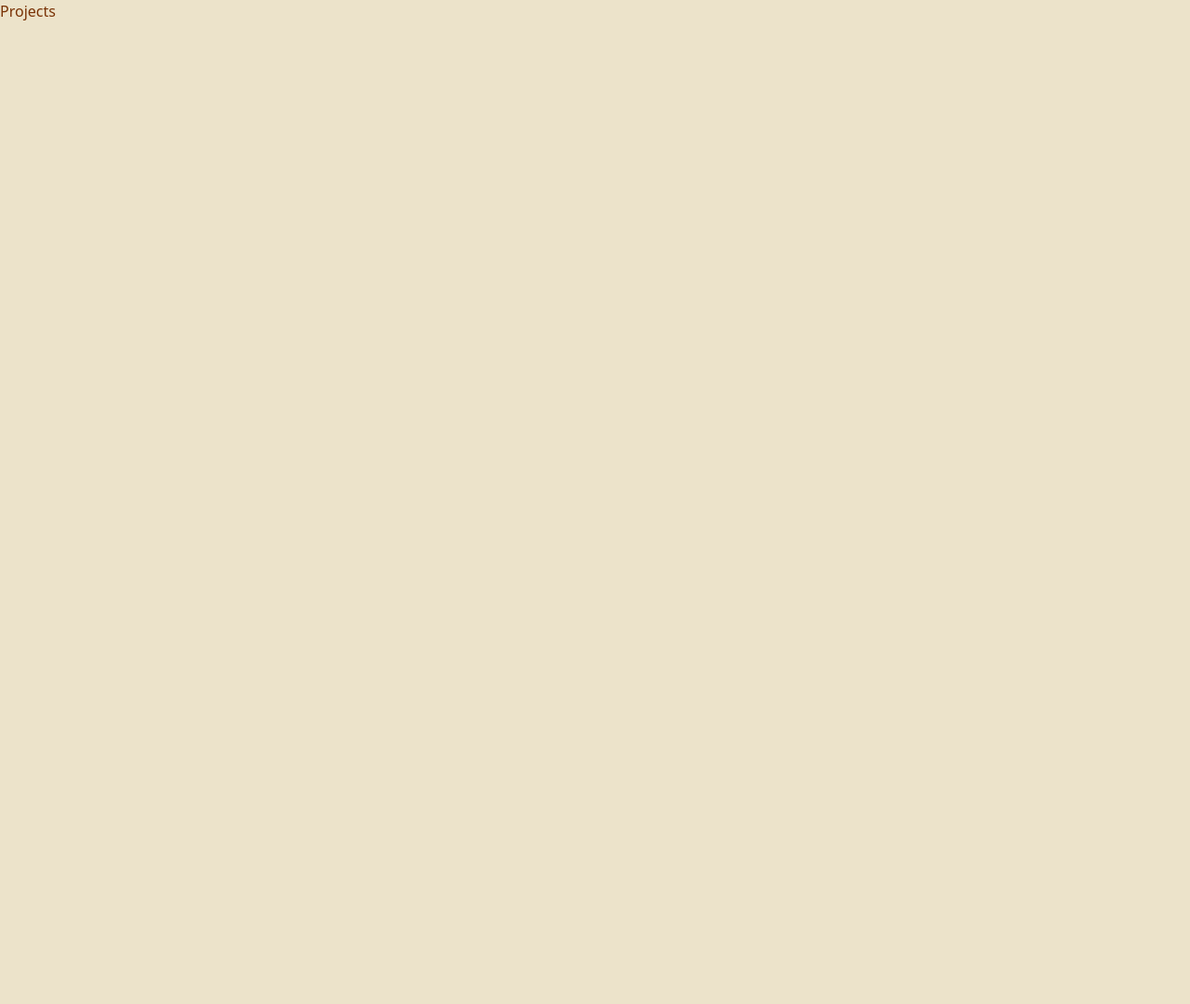
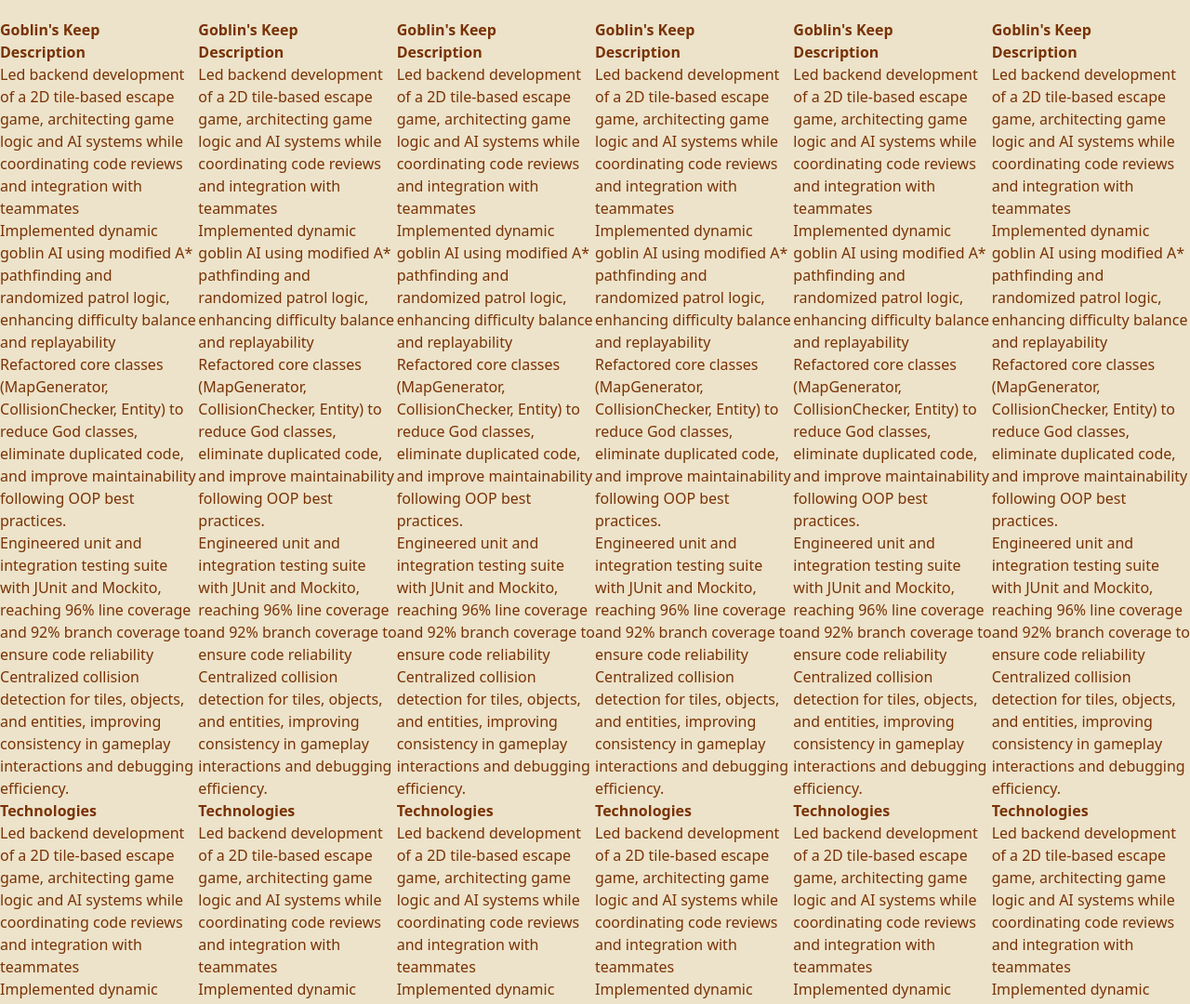
Before and after one commit to maximenewman/portfolio, a Next.js app: page /projects in a window 1280 px wide. Shown: the top 1080 px of the page at 93% size. Before the commit the page ends 800 px from the top, so only its background shows below. Built offline with nearby package versions, Linux system fonts and the light colour scheme.

Commit message:
Initial mapping complete, now moving on to styling data

```diff
--- a/app/projects/data/projects.tsx
+++ b/app/projects/data/projects.tsx
@@ -1,11 +1,131 @@
-interface project {
+export interface project {
     title: string
     description: string[]
     tech: string[]
     link: string
 }
 
-const projects: project[] = [
+export const projects: project[] = [
+    {
+        title: "Goblin's Keep",
+        description: [
+            ` Led backend development of a 2D tile-based escape game,
+            architecting game logic and AI systems
+            while coordinating code reviews and integration with teammates`,
+            ` Implemented dynamic goblin AI using modified A* pathfinding
+            and randomized patrol logic,
+            enhancing difficulty balance and replayability`,
+            `Refactored core classes (MapGenerator, CollisionChecker, Entity) to reduce God classes,
+            eliminate duplicated code, and improve maintainability following OOP best practices.`,
+            `Engineered unit and integration testing suite with JUnit and Mockito,
+            reaching 96% line coverage and 92% branch coverage to ensure code reliability`,
+            `Centralized collision detection for tiles, objects, and entities,
+            improving consistency in gameplay interactions and debugging efficiency.`
+        ],
+        tech: [
+            "Java",
+            "Maven",
+            "JUnit",
+            "Mockito"
+        ],
+        link: "https://github.com/maximenewman/GoblinsKeep"
+    },
+    {
+        title: "Goblin's Keep",
+        description: [
+            ` Led backend development of a 2D tile-based escape game,
+            architecting game logic and AI systems
+            while coordinating code reviews and integration with teammates`,
+            ` Implemented dynamic goblin AI using modified A* pathfinding
+            and randomized patrol logic,
+            enhancing difficulty balance and replayability`,
+            `Refactored core classes (MapGenerator, CollisionChecker, Entity) to reduce God classes,
+            eliminate duplicated code, and improve maintainability following OOP best practices.`,
+            `Engineered unit and integration testing suite with JUnit and Mockito,
+            reaching 96% line coverage and 92% branch coverage to ensure code reliability`,
+            `Centralized collision detection for tiles, objects, and entities,
+            improving consistency in gameplay interactions and debugging efficiency.`
+        ],
+        tech: [
+            "Java",
+            "Maven",
+            "JUnit",
+            "Mockito"
+        ],
+        link: "https://github.com/maximenewman/GoblinsKeep"
+    },
+    {
+        title: "Goblin's Keep",
+        description: [
+            ` Led backend development of a 2D tile-based escape game,
+            architecting game logic and AI systems
+            while coordinating code reviews and integration with teammates`,
+            ` Implemented dynamic goblin AI using modified A* pathfinding
+            and randomized patrol logic,
+            enhancing difficulty balance and replayability`,
+            `Refactored core classes (MapGenerator, CollisionChecker, Entity) to reduce God classes,
+            eliminate duplicated code, and improve maintainability following OOP best practices.`,
+            `Engineered unit and integration testing suite with JUnit and Mockito,
+            reaching 96% line coverage and 92% branch coverage to ensure code reliability`,
+            `Centralized collision detection for tiles, objects, and entities,
+            improving consistency in gameplay interactions and debugging efficiency.`
+        ],
+        tech: [
+            "Java",
+            "Maven",
+            "JUnit",
+            "Mockito"
+        ],
+        link: "https://github.com/maximenewman/GoblinsKeep"
+    },
+    {
+        title: "Goblin's Keep",
+        description: [
+            ` Led backend development of a 2D tile-based escape game,
+            architecting game logic and AI systems
+            while coordinating code reviews and integration with teammates`,
+            ` Implemented dynamic goblin AI using modified A* pathfinding
+            and randomized patrol logic,
+            enhancing difficulty balance and replayability`,
+            `Refactored core classes (MapGenerator, CollisionChecker, Entity) to reduce God classes,
+            eliminate duplicated code, and improve maintainability following OOP best practices.`,
+            `Engineered unit and integration testing suite with JUnit and Mockito,
+            reaching 96% line coverage and 92% branch coverage to ensure code reliability`,
+            `Centralized collision detection for tiles, objects, and entities,
+            improving consistency in gameplay interactions and debugging efficiency.`
+        ],
+        tech: [
+            "Java",
+            "Maven",
+            "JUnit",
+            "Mockito"
+        ],
+        link: "https://github.com/maximenewman/GoblinsKeep"
+    },
+    {
+        title: "Goblin's Keep",
+        description: [
+            ` Led backend development of a 2D tile-based escape game,
+            architecting game logic and AI systems
+            while coordinating code reviews and integration with teammates`,
+            ` Implemented dynamic goblin AI using modified A* pathfinding
+            and randomized patrol logic,
+            enhancing difficulty balance and replayability`,
+            `Refactored core classes (MapGenerator, CollisionChecker, Entity) to reduce God classes,
+            eliminate duplicated code, and improve maintainability following OOP best practices.`,
+            `Engineered unit and integration testing suite with JUnit and Mockito,
+            reaching 96% line coverage and 92% branch coverage to ensure code reliability`,
+            `Centralized collision detection for tiles, objects, and entities,
+            improving consistency in gameplay interactions and debugging efficiency.`
+        ],
+        tech: [
+            "Java",
+            "Maven",
+            "JUnit",
+            "Mockito"
+        ],
+        link: "https://github.com/maximenewman/GoblinsKeep"
+    },
     {
         title: "Goblin's Keep",
         description: [
@@ -31,7 +151,3 @@
         link: "https://github.com/maximenewman/GoblinsKeep"
     },
 ]
-
-export default function project_mapper(){
-
-}
--- a/app/projects/page.tsx
+++ b/app/projects/page.tsx
@@ -1,10 +1,34 @@
-import { project, projects } from "./data"
+import { project, projects} from "./data/projects"
 
 export default function Portfoliorojects() {
     return (
-        <div>
-            <h1>Projects</h1>
-            <h2></h2>
+        <div className="container">
+            <div></div>
+
+            <div className="flex items-center justify-center">
+                {projects.map((project, index) => (
+                    <div key={index} className="py-5">
+                        <h1><strong>{project.title}</strong></h1>
+
+                        <h2><strong>Description</strong></h2>
+                        <ul>
+                            {project.description.map((desc, i) => (
+                                <li key={i}>{desc}</li>
+                            ))}
+                        </ul>
+
+                        <h2><strong>Technologies</strong></h2>
+                        <ul>
+                            {project.description.map((tech, i) => (
+                                <li key={i}>{tech}</li>
+                            ))}
+                        </ul>
+
+                        <a href={project.link}><strong>View Project</strong></a>
+
+                    </div>
+                ))}
+            </div>
         </div>
     )
 }
```
